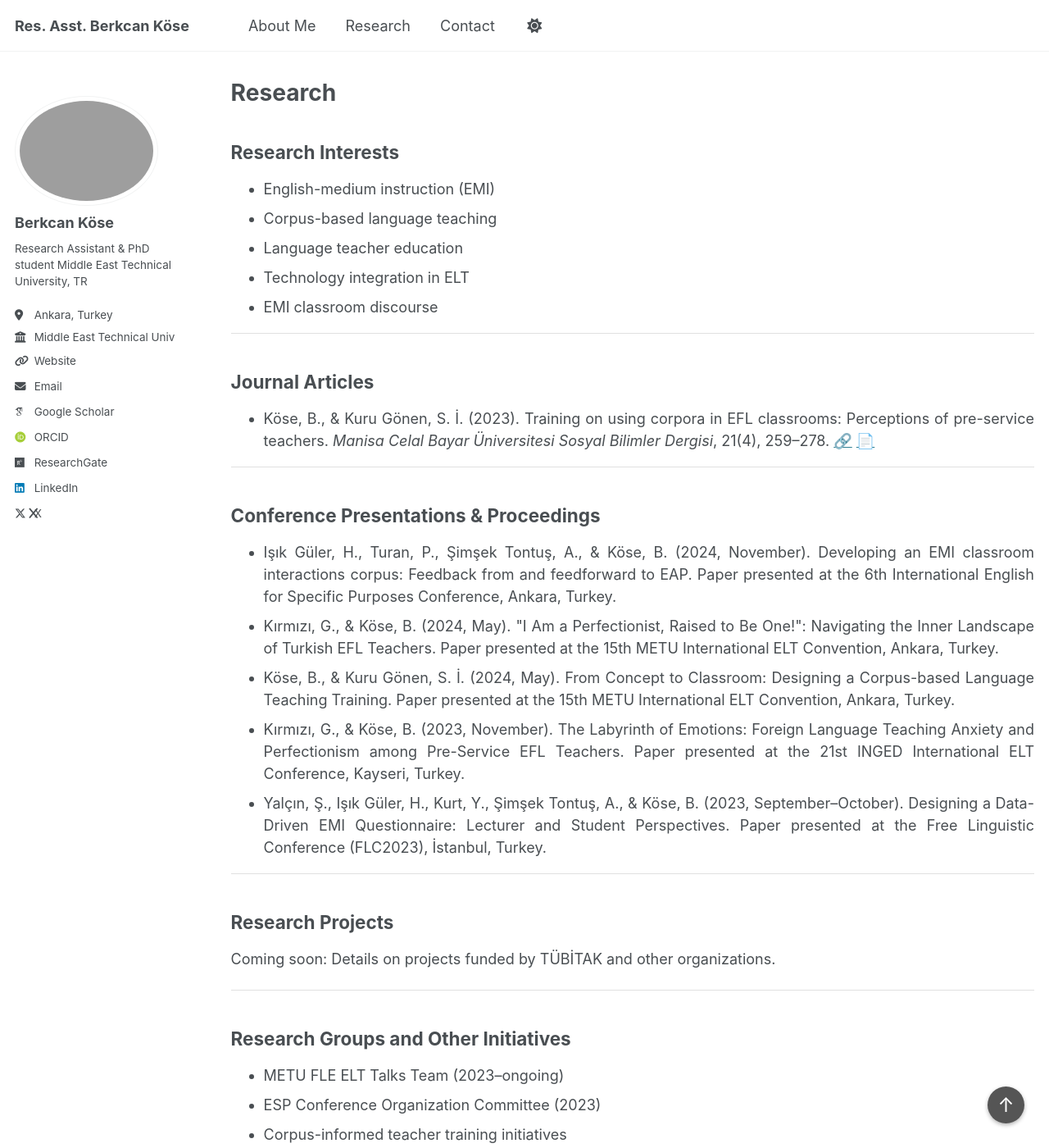
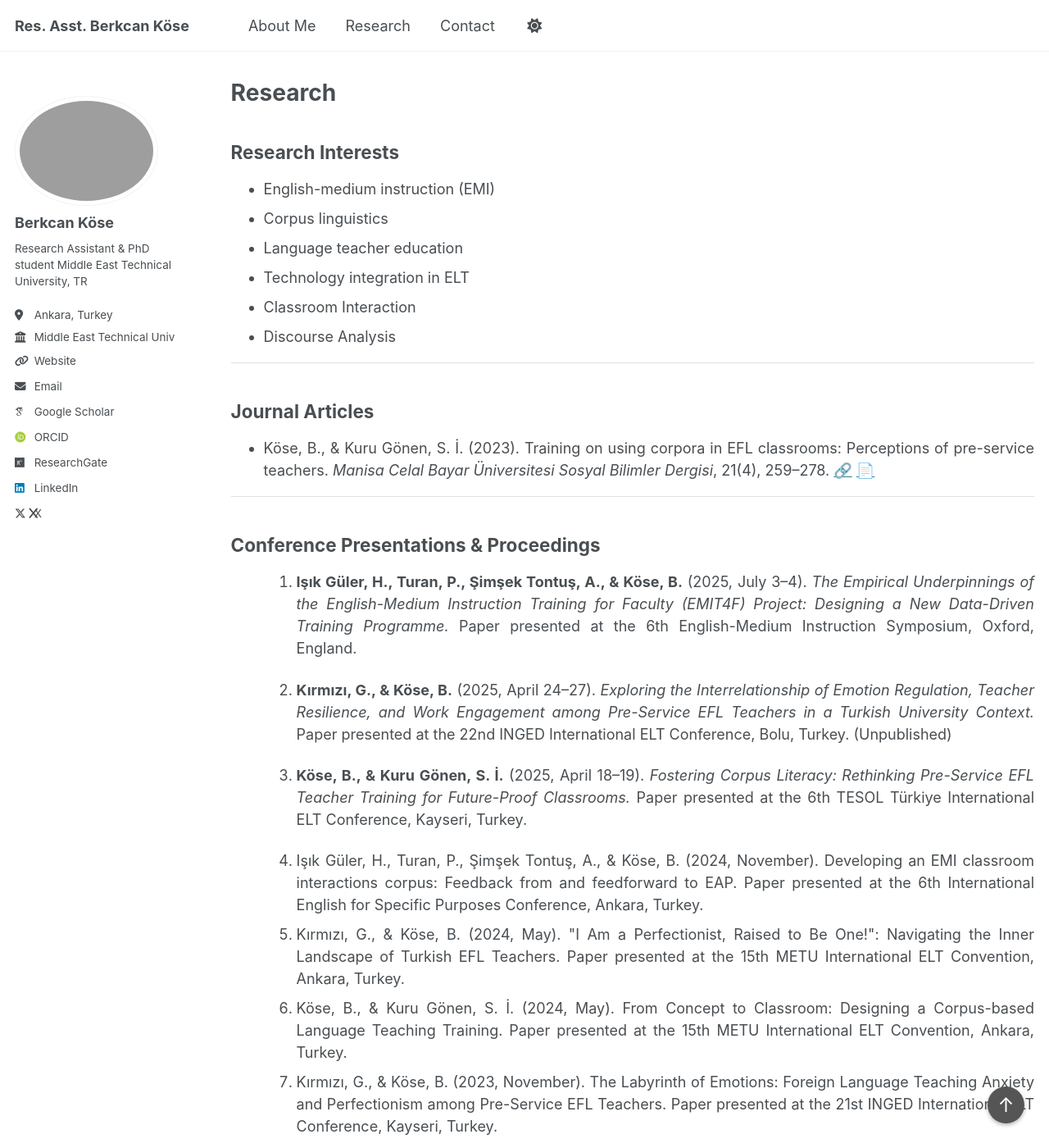
Before and after one commit to berkcankose/berkcankose.github.io, a Jekyll site: the page built from _pages/research.html, in a window 1280 px wide and 1400 px high. Shown: the whole window at 82% size. Built offline with Jekyll 4.4.1, drawn with Linux system fonts in a browser that asks for light colours; some web fonts are replaced.

Commit message:
Update research.html

```diff
--- a/_pages/research.html
+++ b/_pages/research.html
@@ -12,10 +12,11 @@ author_profile: true
 <h2>Research Interests</h2>
 <ul>
   <li>English-medium instruction (EMI)</li>
-  <li>Corpus-based language teaching</li>
+  <li>Corpus linguistics</li>
   <li>Language teacher education</li>
   <li>Technology integration in ELT</li>
-  <li>EMI classroom discourse</li>
+  <li>Classroom Interaction</li>
+  <li>Discourse Analysis</li>
 </ul>
 
 <hr style="border: 0; height: 1px; background: #e0e0e0; margin-bottom: 2rem;">
@@ -33,6 +34,28 @@ author_profile: true
 
 <h2>Conference Presentations & Proceedings</h2>
 <ul>
+
+  <ol>
+    <li>
+      <p><strong>Işık Güler, H., Turan, P., Şimşek Tontuş, A., &amp; Köse, B.</strong> (2025, July 3–4).
+        <em>The Empirical Underpinnings of the English-Medium Instruction Training for Faculty (EMIT4F) Project: Designing a New Data-Driven Training Programme.</em>
+        Paper presented at the 6th English-Medium Instruction Symposium, Oxford, England.
+      </p>
+    </li>
+
+    <li>
+      <p><strong>Kırmızı, G., &amp; Köse, B.</strong> (2025, April 24–27).
+        <em>Exploring the Interrelationship of Emotion Regulation, Teacher Resilience, and Work Engagement among Pre-Service EFL Teachers in a Turkish University Context.</em>
+        Paper presented at the 22nd INGED International ELT Conference, Bolu, Turkey. <span>(Unpublished)</span>
+      </p>
+    </li>
+
+    <li>
+      <p><strong>Köse, B., &amp; Kuru Gönen, S. İ.</strong> (2025, April 18–19).
+        <em>Fostering Corpus Literacy: Rethinking Pre-Service EFL Teacher Training for Future-Proof Classrooms.</em>
+        Paper presented at the 6th TESOL Türkiye International ELT Conference, Kayseri, Turkey.
+      </p>
+    </li>
   <li>Işık Güler, H., Turan, P., Şimşek Tontuş, A., & Köse, B. (2024, November). Developing an EMI classroom interactions corpus: Feedback from and feedforward to EAP. Paper presented at the 6th International English for Specific Purposes Conference, Ankara, Turkey.</li>
   <li>Kırmızı, G., & Köse, B. (2024, May). "I Am a Perfectionist, Raised to Be One!": Navigating the Inner Landscape of Turkish EFL Teachers. Paper presented at the 15th METU International ELT Convention, Ankara, Turkey.</li>
   <li>Köse, B., & Kuru Gönen, S. İ. (2024, May). From Concept to Classroom: Designing a Corpus-based Language Teaching Training. Paper presented at the 15th METU International ELT Convention, Ankara, Turkey.</li>
```
